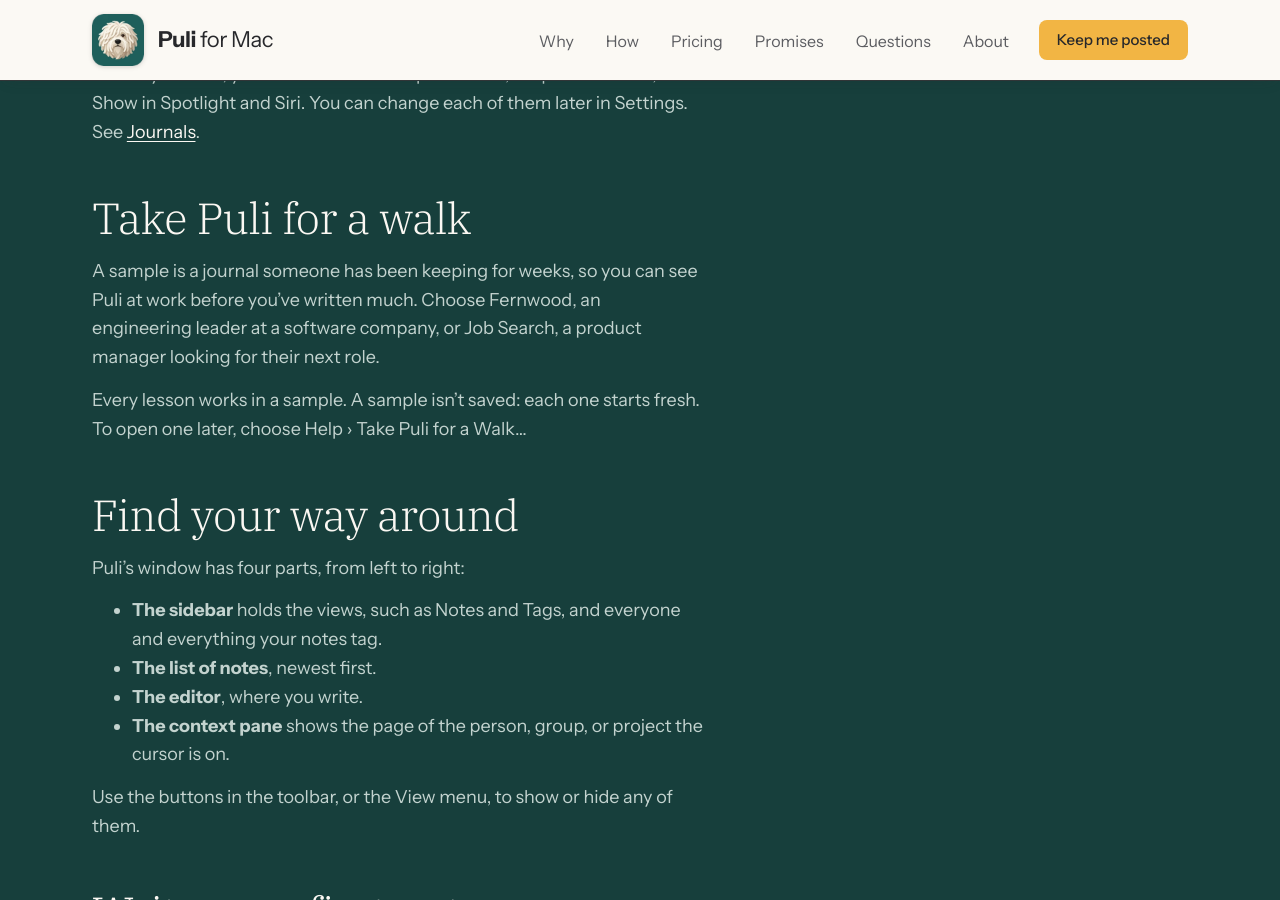
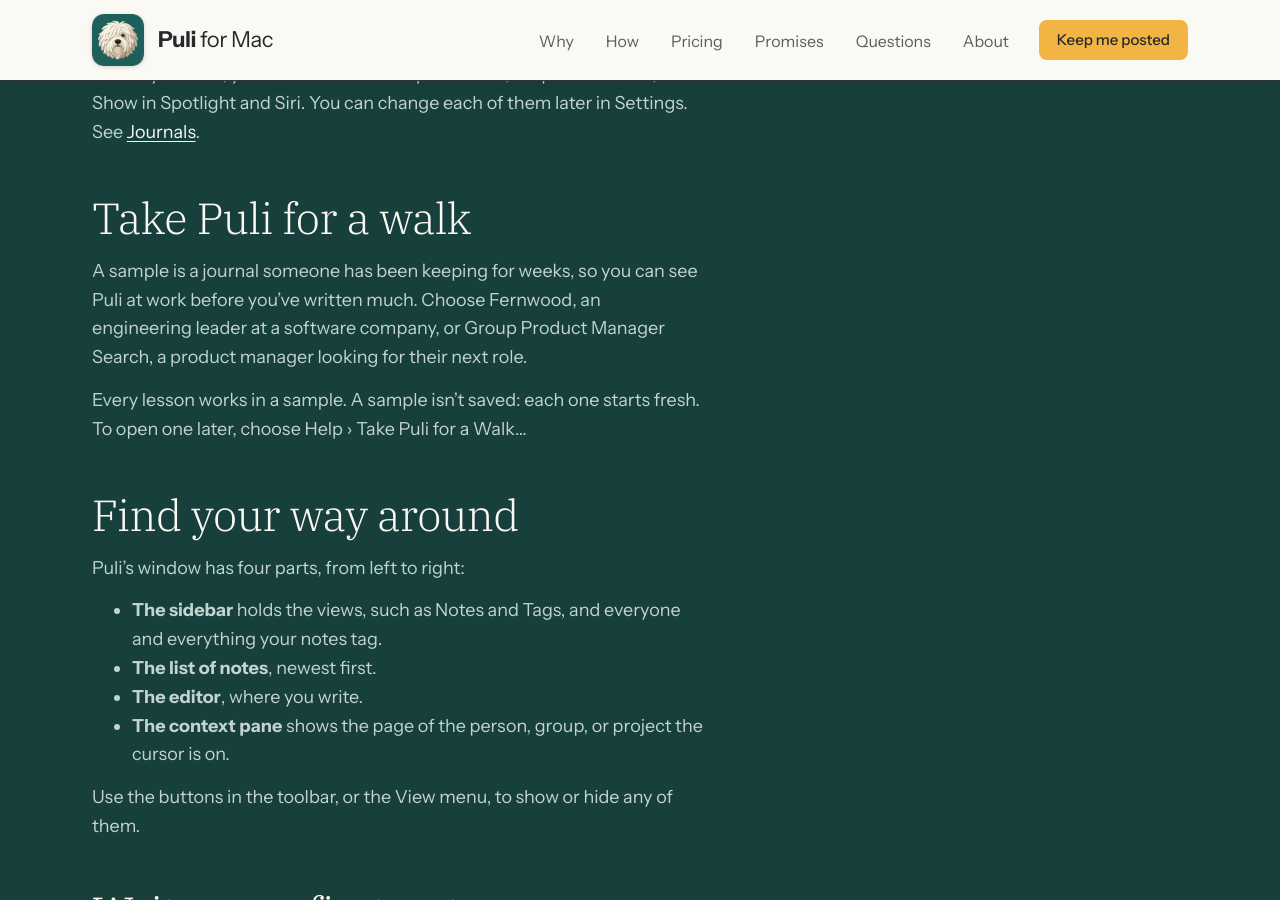
Before and after one commit to deliberate-software/puli-site, a Jekyll site: the page built from guide/getting-started.html, in a window 1280 px wide and 900 px high, scrolled down 1174 px. Built offline with Jekyll 4.4.1, drawn with Linux system fonts in a browser that asks for light colours.

Commit message:
Getting started: the samples are Fernwood, an engineering leader at a software company, and Group Product Manager Search, a product manager looking for their next role
Co-Authored-By: Claude Opus 5.5 <noreply@anthropic.com>

```diff
--- a/guide/getting-started.html
+++ b/guide/getting-started.html
@@ -44,7 +44,7 @@ main_class: q-section--teal   # dark teal, like Privacy (Alan, Nov 20)
     <div class="topic">
       <h2 id="try-a-sample">Take Puli for a walk</h2>
       <div class="topic__text">
-        <p>A sample is a journal someone has been keeping for weeks, so you can see Puli at work before you’ve written much. Choose Fernwood, an engineering leader at a software company, or Job Search, a product manager looking for their next role.</p>
+        <p>A sample is a journal someone has been keeping for weeks, so you can see Puli at work before you’ve written much. Choose Fernwood, an engineering leader at a software company, or Group Product Manager Search, a product manager looking for their next role.</p>
         <p>Every lesson works in a sample. A sample isn’t saved: each one starts fresh. To open one later, choose Help › Take Puli for a Walk…</p>
       </div>
     </div>
```
Also changed, not shown: BRAND.md (+1 -1 lines).
